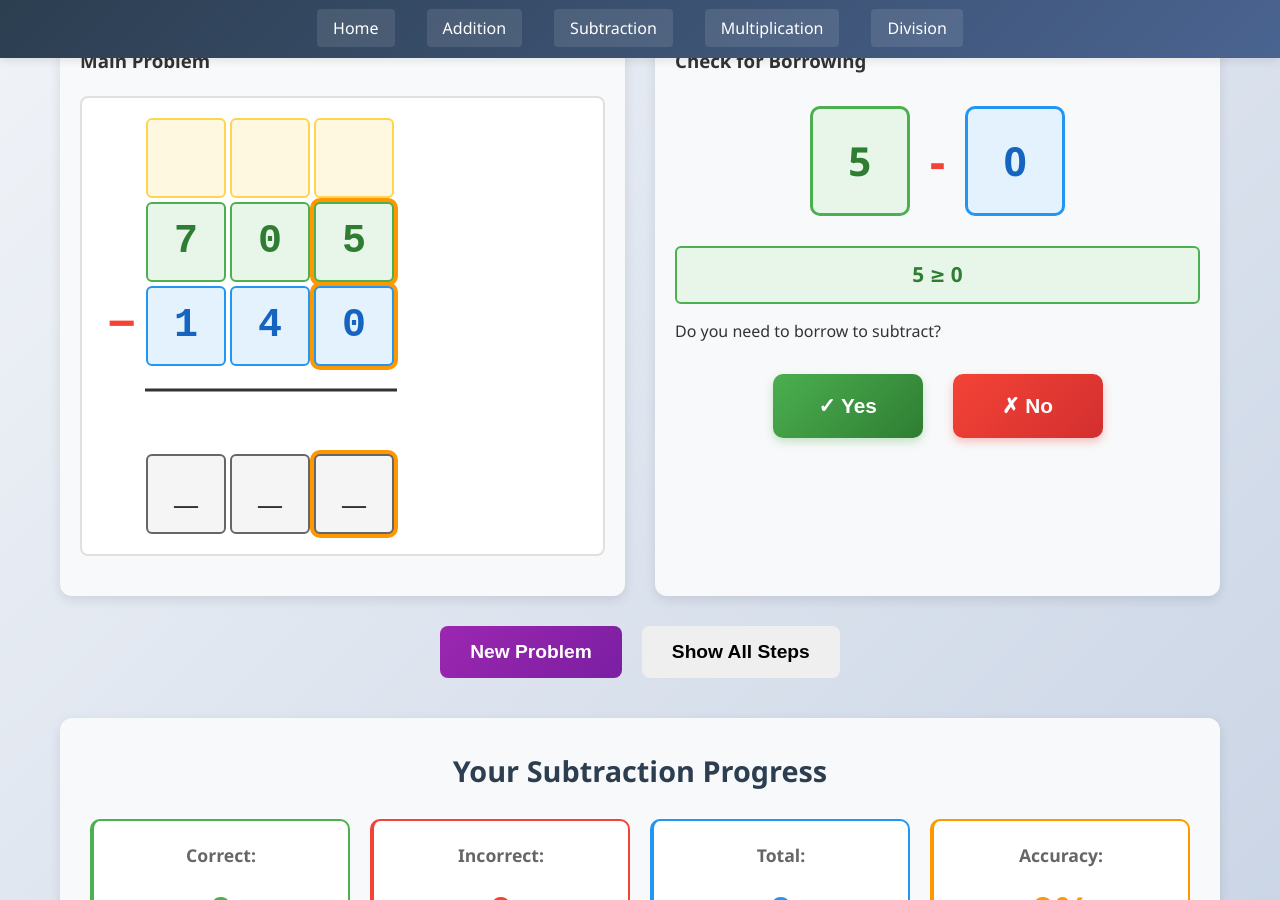
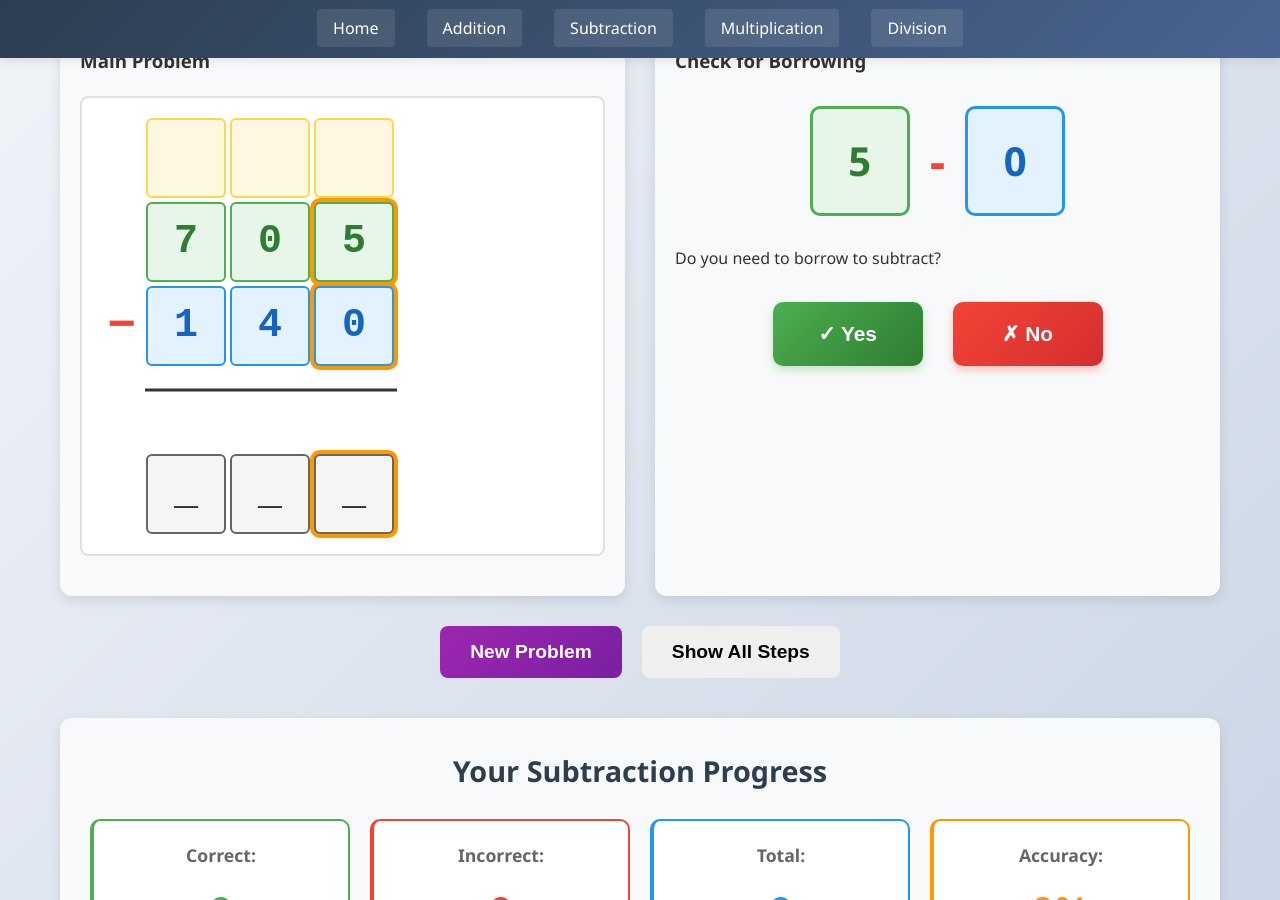
Before and after one commit to ZBZFirst/Math, a Jekyll site: the page built from subtraction.md, in a window 1280 px wide and 900 px high, scrolled down 302 px. Built offline with Jekyll 4.4.1, drawn with Linux system fonts in a browser that asks for light colours.

Commit message:
Update subtraction.html

```diff
--- a/_layouts/subtraction.html
+++ b/_layouts/subtraction.html
@@ -45,9 +45,6 @@
                                         <div class="top-digit" id="stage1TopDigit">0</div>
                                         <div class="operator">-</div>
                                         <div class="bottom-digit" id="stage1BottomDigit">0</div>
-                                    </div>
-                                    <div class="comparison-hint" id="comparisonHint">
-                                        <!-- Will show: "3 < 8" or "6 ≥ 3" -->
                                     </div>
                                 </div>
                                 <p class="question-text">Do you need to borrow to subtract?</p>
```
